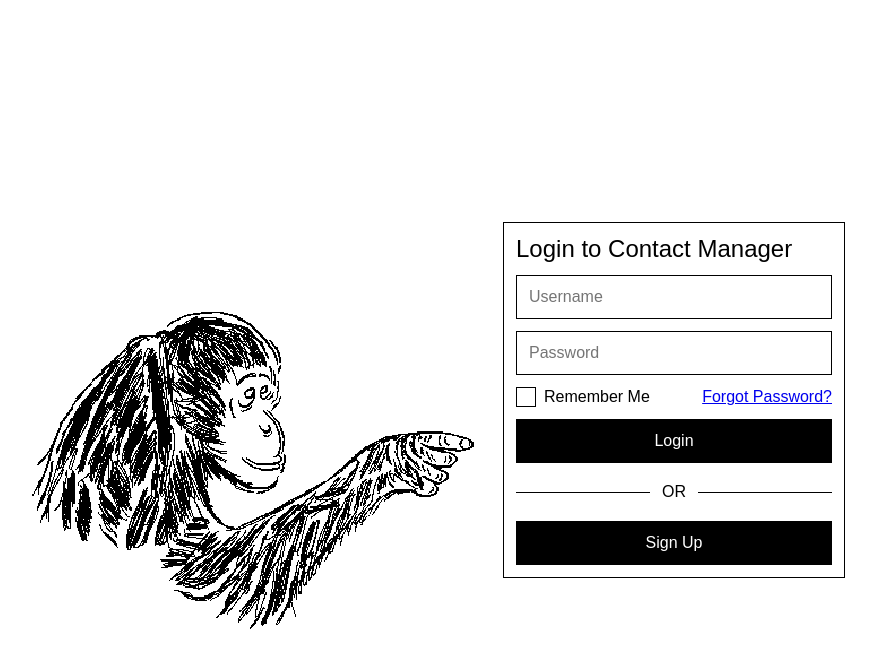
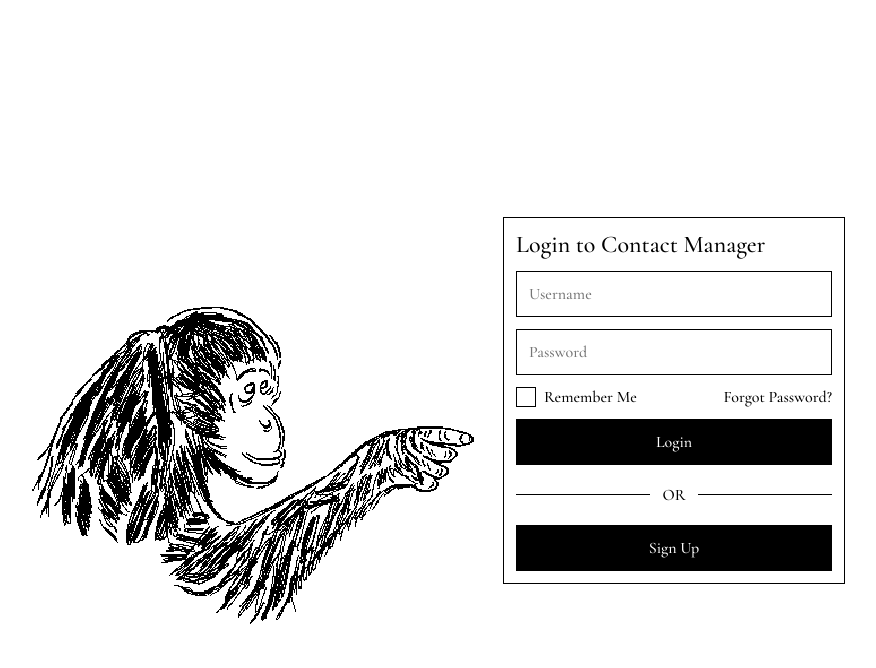
Before and after one commit to alex84plus/lamp-group24, a PHP site: page / in a window 1280 px wide. Shown: the top 668 px of the page, without its empty margins (216-1092 px from the left). Run offline with PHP 8.4, Linux system fonts and the light colour scheme.

Commit message:
update font

```diff
--- a/css/style.css
+++ b/css/style.css
@@ -1,3 +1,5 @@
+@import url("https://fonts.googleapis.com/css2?family=Cormorant+Garamond:wght@500;600;700&display=swap");
+
 *,
 *::before,
 *::after {
@@ -47,6 +49,7 @@ body {
     padding: 12px;
     border: 1px solid black;
     background-color: white;
+    font-family: "Cormorant Garamond", Georgia, serif;
     font-size: 16px;
 }
 
@@ -79,6 +82,11 @@ body {
     align-items: center;
     justify-content: space-between;
     width: 100%;
+}
+
+.login-row a {
+    color: black;
+    text-decoration: none;
 }
 
 .remember-label {
```
